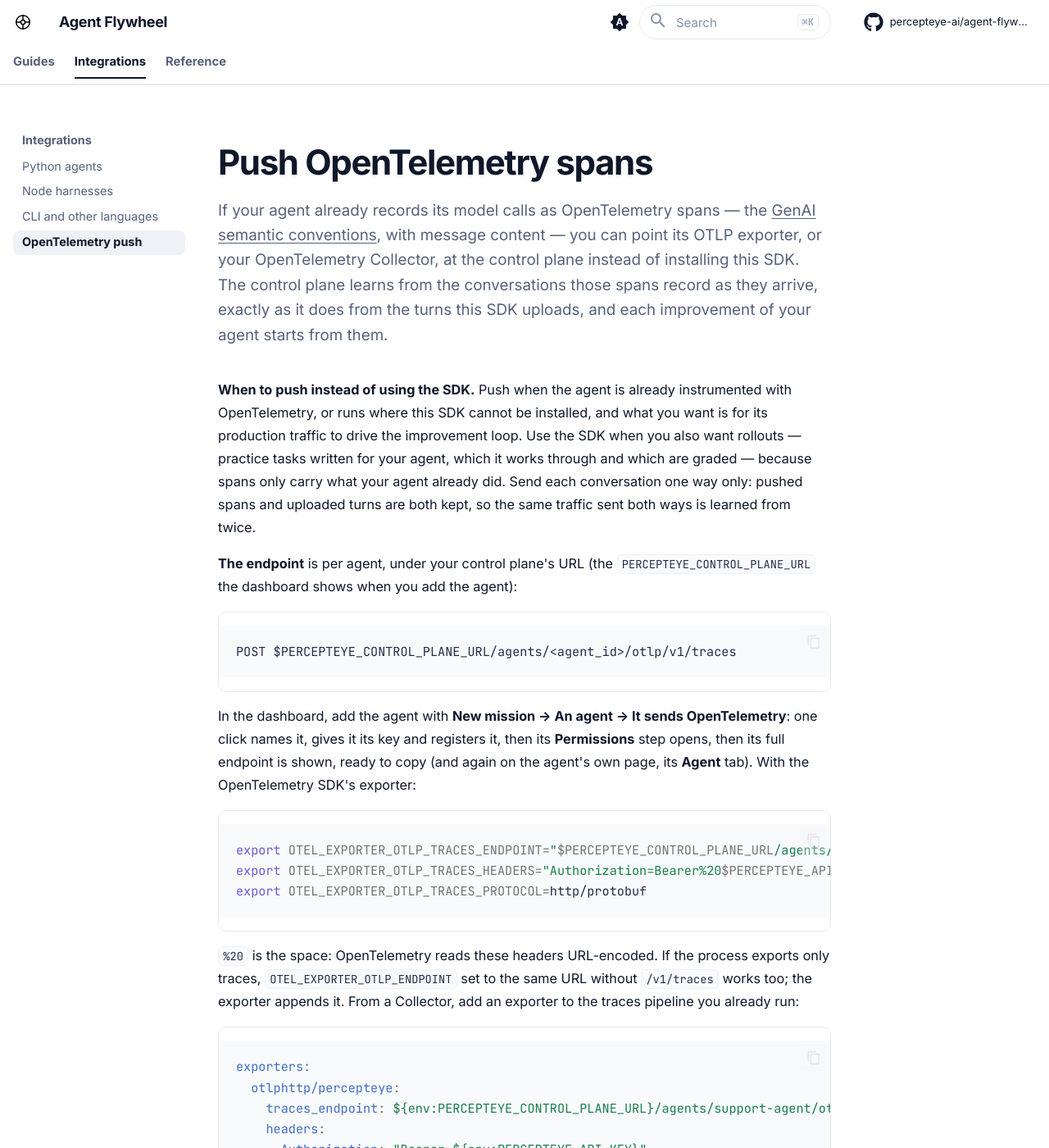
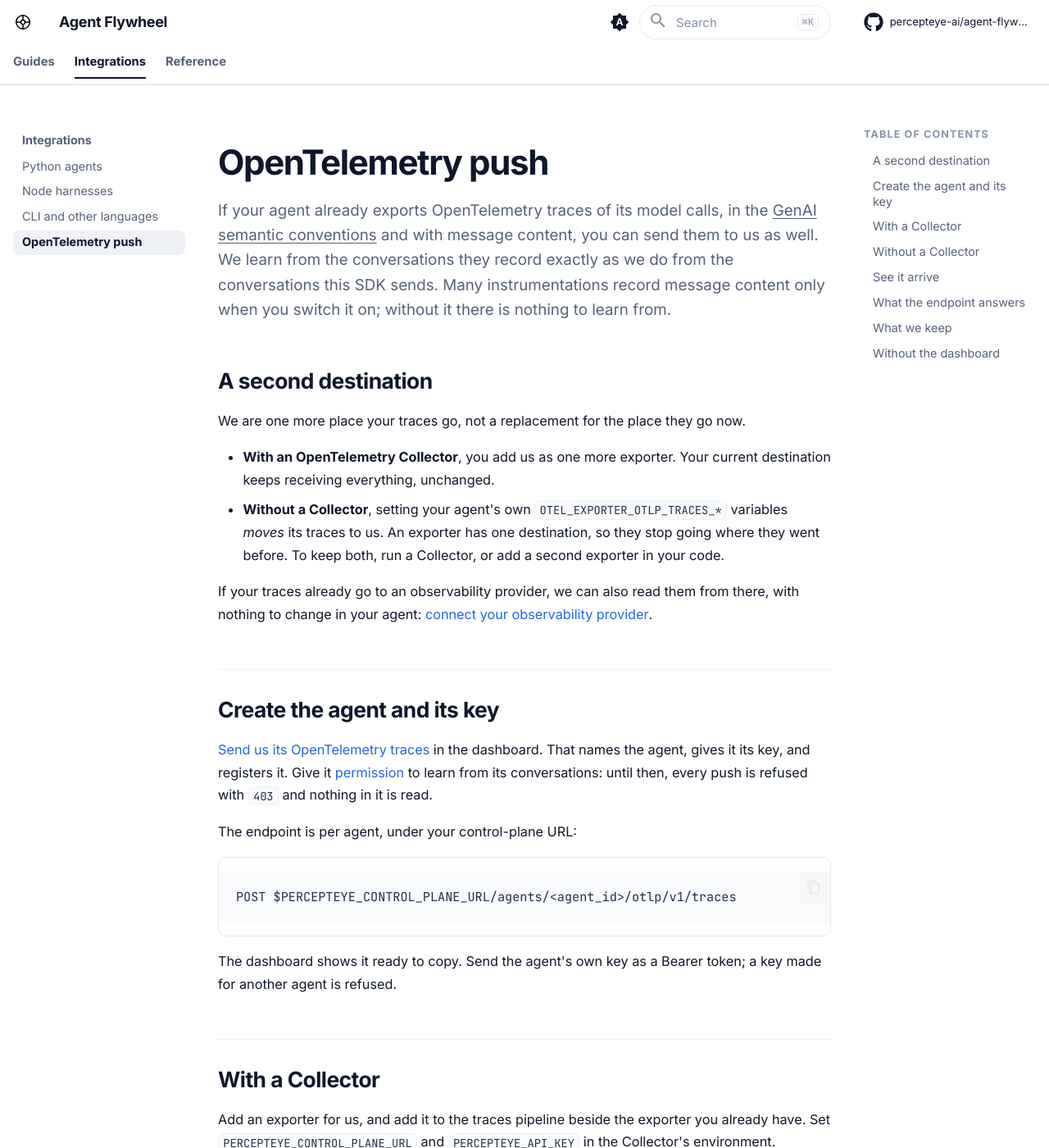
Before and after one commit to percepteye-ai/agent-flywheel, an MkDocs documentation site: the page built from website/docs/otlp.md, in a window 1280 px wide and 1400 px high. Shown: the whole window at 82% size. Built offline with MkDocs 1.6.1 and Material for MkDocs 9.7.7, drawn with Linux system fonts in a browser that asks for light colours; comment, search, counter and statistics services are not loaded; some of the changed text lies outside the part shown.

Commit message:
The OpenTelemetry push page says we are a second destination: with a Collector we are one more exporter in the traces pipeline (shown first, with the customer's own exporter kept in the list) and their current destination keeps everything, while setting the agent's own OTEL_EXPORTER_OTLP_TRACES_* variables moves its traces to us because an exporter has one destination; it names the traces-specific variables with the protocol line, drops the generic OTEL_EXPORTER_OTLP_ENDPOINT shortcut, and lists every status the receiver answers, including 408 and 507, which OTLP exporters do not retry; the page is the same text in both SDKs.
Co-Authored-By: Claude Opus 5.5 <noreply@anthropic.com>

````diff
--- a/website/docs/otlp.md
+++ b/website/docs/otlp.md
@@ -1,16 +1,52 @@
-# Push OpenTelemetry spans
+# OpenTelemetry push
 
-If your agent already records its model calls as OpenTelemetry spans — the [GenAI semantic conventions](https://opentelemetry.io/docs/specs/semconv/gen-ai/), with message content — you can point its OTLP exporter, or your OpenTelemetry Collector, at the control plane instead of installing this SDK. The control plane learns from the conversations those spans record as they arrive, exactly as it does from the turns this SDK uploads, and each improvement of your agent starts from them.
+If your agent already exports OpenTelemetry traces of its model calls, in the [GenAI semantic conventions](https://opentelemetry.io/docs/specs/semconv/gen-ai/) and with message content, you can send them to us as well. We learn from the conversations they record exactly as we do from the conversations this SDK sends. Many instrumentations record message content only when you switch it on; without it there is nothing to learn from.
 
-**When to push instead of using the SDK.** Push when the agent is already instrumented with OpenTelemetry, or runs where this SDK cannot be installed, and what you want is for its production traffic to drive the improvement loop. Use the SDK when you also want rollouts — practice tasks written for your agent, which it works through and which are graded — because spans only carry what your agent already did. Send each conversation one way only: pushed spans and uploaded turns are both kept, so the same traffic sent both ways is learned from twice.
+## A second destination
 
-**The endpoint** is per agent, under your control plane's URL (the `PERCEPTEYE_CONTROL_PLANE_URL` the dashboard shows when you add the agent):
+We are one more place your traces go, not a replacement for the place they go now.
+
+- **With an OpenTelemetry Collector**, you add us as one more exporter. Your current destination keeps receiving everything, unchanged.
+- **Without a Collector**, setting your agent's own `OTEL_EXPORTER_OTLP_TRACES_*` variables *moves* its traces to us. An exporter has one destination, so they stop going where they went before. To keep both, run a Collector, or add a second exporter in your code.
+
+If your traces already go to an observability provider, we can also read them from there, with nothing to change in your agent: [connect your observability provider](dashboard.md#connect-your-observability-provider).
+
+## Create the agent and its key
+
+[Send us its OpenTelemetry traces](dashboard.md#send-us-its-opentelemetry-traces) in the dashboard. That names the agent, gives it its key, and registers it. Give it [permission](dashboard.md#allow-us-to-learn-from-its-conversations) to learn from its conversations: until then, every push is refused with `403` and nothing in it is read.
+
+The endpoint is per agent, under your control-plane URL:
 
 ```
 POST $PERCEPTEYE_CONTROL_PLANE_URL/agents/<agent_id>/otlp/v1/traces
 ```
 
-In the dashboard, add the agent with **New mission → An agent → It sends OpenTelemetry**: one click names it, gives it its key and registers it, then its **Permissions** step opens, then its full endpoint is shown, ready to copy (and again on the agent's own page, its **Agent** tab). With the OpenTelemetry SDK's exporter:
+The dashboard shows it ready to copy. Send the agent's own key as a Bearer token; a key made for another agent is refused.
+
+## With a Collector
+
+Add an exporter for us, and add it to the traces pipeline beside the exporter you already have. Set `PERCEPTEYE_CONTROL_PLANE_URL` and `PERCEPTEYE_API_KEY` in the Collector's environment.
+
+```yaml
+exporters:
+  otlphttp/percepteye:
+    traces_endpoint: ${env:PERCEPTEYE_CONTROL_PLANE_URL}/agents/support-agent/otlp/v1/traces
+    headers:
+      Authorization: "Bearer ${env:PERCEPTEYE_API_KEY}"
+
+service:
+  pipelines:
+    traces:
+      receivers: [otlp]                                     # as you have them
+      processors: [batch]                                   # as you have them
+      exporters: [otlp/your-backend, otlphttp/percepteye]   # yours, and ours
+```
+
+Keep your own exporter in the list: a pipeline sends only to the exporters it names. The endpoint and the key both belong to one agent, so each agent needs an exporter of its own.
+
+## Without a Collector
+
+Set these in your agent's environment. Its traces then go to us, and no longer to where they went before; metrics and logs are not affected.
 
 ```bash
 export OTEL_EXPORTER_OTLP_TRACES_ENDPOINT="$PERCEPTEYE_CONTROL_PLANE_URL/agents/support-agent/otlp/v1/traces"
@@ -18,23 +54,30 @@ export OTEL_EXPORTER_OTLP_TRACES_HEADERS="Authorization=Bearer%20$PERCEPTEYE_API
 export OTEL_EXPORTER_OTLP_TRACES_PROTOCOL=http/protobuf
 ```
 
-`%20` is the space: OpenTelemetry reads these headers URL-encoded. If the process exports only traces, `OTEL_EXPORTER_OTLP_ENDPOINT` set to the same URL without `/v1/traces` works too; the exporter appends it. From a Collector, add an exporter to the traces pipeline you already run:
+`%20` is the space: OpenTelemetry reads these headers URL-encoded.
 
-```yaml
-exporters:
-  otlphttp/percepteye:
-    traces_endpoint: ${env:PERCEPTEYE_CONTROL_PLANE_URL}/agents/support-agent/otlp/v1/traces
-    headers:
-      Authorization: "Bearer ${env:PERCEPTEYE_API_KEY}"
-service:
-  pipelines:
-    traces:
-      exporters: [otlphttp/percepteye]
-```
+## See it arrive
 
-**Auth** is the agent's own key (`pefw_…`), sent as a Bearer token: the key you get when you add the agent in the dashboard (**New mission → An agent**). A key bound to a different agent is refused.
+[Your agent's page](dashboard.md#see-what-arrived) counts the spans it has pushed, and how many we keep but do not learn from, and why. Then [start improving](dashboard.md#start-improving).
 
-**Consent comes first, and nothing is read without it.** The agent has to be known to the control plane, and both capture switches have to be on in the **Permissions** step of adding it: its conversations, and their message text. Until both are on, every push is answered `403` and nothing in it is read. The model-content tier is granted only while exactly one active Product declares the agent, as for the SDK. The dashboard's **It sends OpenTelemetry** path registers the agent for you; the push endpoint never registers an agent itself. Through the API instead, an agent that never runs this SDK registers once, so that its Permissions can be switched on:
+## What the endpoint answers
+
+- **A request** is an OTLP `ExportTraceServiceRequest`, as `application/x-protobuf` or `application/json`, optionally with `Content-Encoding: gzip`. There is no size limit: each request is written to disk as it arrives and read in bounded memory.
+- **`200`** carries an `ExportTraceServiceResponse` in the same content type. Its `partial_success` counts the spans not kept, and says why.
+- **`429`** when your organization is over 600 requests a minute or already has a request being read, and **`503`** when the control plane is busy, each with `Retry-After`. The OTLP specification asks every exporter to retry these, and the Collector does.
+- **`408`** when a request's body arrives too slowly, and **`507`** when the control plane is short of disk space. Neither is the request's fault, but OTLP exporters do not retry them, so that batch is lost.
+- **`400`, `403` and `415`** for a request that will never be taken: a body that is not OTLP; permissions that are off; a content type or `Content-Encoding` it does not read. Sending it again does not help.
+
+## What we keep
+
+- **Personal data is kept, and never learned from.** The message content of every span is scanned for personal data. A request whose spans hold any is kept, marked, and excluded from learning, and `partial_success` says so, with no span rejected.
+- **Practice tasks do not come this way.** Spans that carry this SDK's own rollout marker (`percepteye.rollout.id`) are not kept, and are counted as rejected.
+- **Send each conversation one way.** Pushed spans and the turns this SDK sends are both kept, so a conversation sent both ways is learned from twice.
+- **The agent must belong to exactly one agent or product in your dashboard.** One added in the dashboard does. A push for an agent that two of them declare, or none, is refused with `403`.
+
+## Without the dashboard
+
+The push endpoint never registers an agent. To register one through the API instead, so that its permissions can be switched on:
 
 ```bash
 curl -X POST "$PERCEPTEYE_CONTROL_PLANE_URL/agents" \
@@ -43,17 +86,4 @@ curl -X POST "$PERCEPTEYE_CONTROL_PLANE_URL/agents" \
   -d '{"agent_id": "support-agent", "mode": "production", "discovered_agent": null}'
 ```
 
-`"discovered_agent": null` records that the agent describes nothing about itself, as a production process does, rather than that you switched that description off.
-
-**What the endpoint takes and answers**, per the OTLP/HTTP specification:
-
-- an `ExportTraceServiceRequest` as `application/x-protobuf` or `application/json`, optionally with `Content-Encoding: gzip`;
-- `200` with an `ExportTraceServiceResponse` in the same content type, whose `partial_success` counts the spans not kept and says why;
-- `429` when your organization's share of the endpoint is busy or over its rate, and `503` when the control plane is, each with `Retry-After`; the OpenTelemetry exporters and the Collector retry these on their own;
-- `400`, `403` and `415` for a request it will never take: retrying it does not help.
-
-There is no size cap. Each request is spooled to disk and read in bounded memory, and one this host's disk cannot hold is answered `507` with a `google.rpc.Status` before it is read. Batches, as the OpenTelemetry SDK's batch processor and the Collector send by default, are learned from soonest.
-
-**Personal data is kept, and never learned from.** The message content of every span is scanned for personal data. A request whose spans hold any is kept, recorded and excluded from training, and the response's `partial_success` message says so (with no span rejected). Spans that carry this SDK's own rollout marker (`percepteye.rollout.id`) are not kept, and are counted as rejected: rollouts reach the control plane through the SDK.
-
-**Seeing it arrive.** The agent's **Agent** tab in the dashboard counts the spans it has pushed, beside the turns the SDK uploaded, and how many of each are kept but not learned from, and why.
+`"discovered_agent": null` records that the agent describes nothing about itself, rather than that you switched that description off.
````
